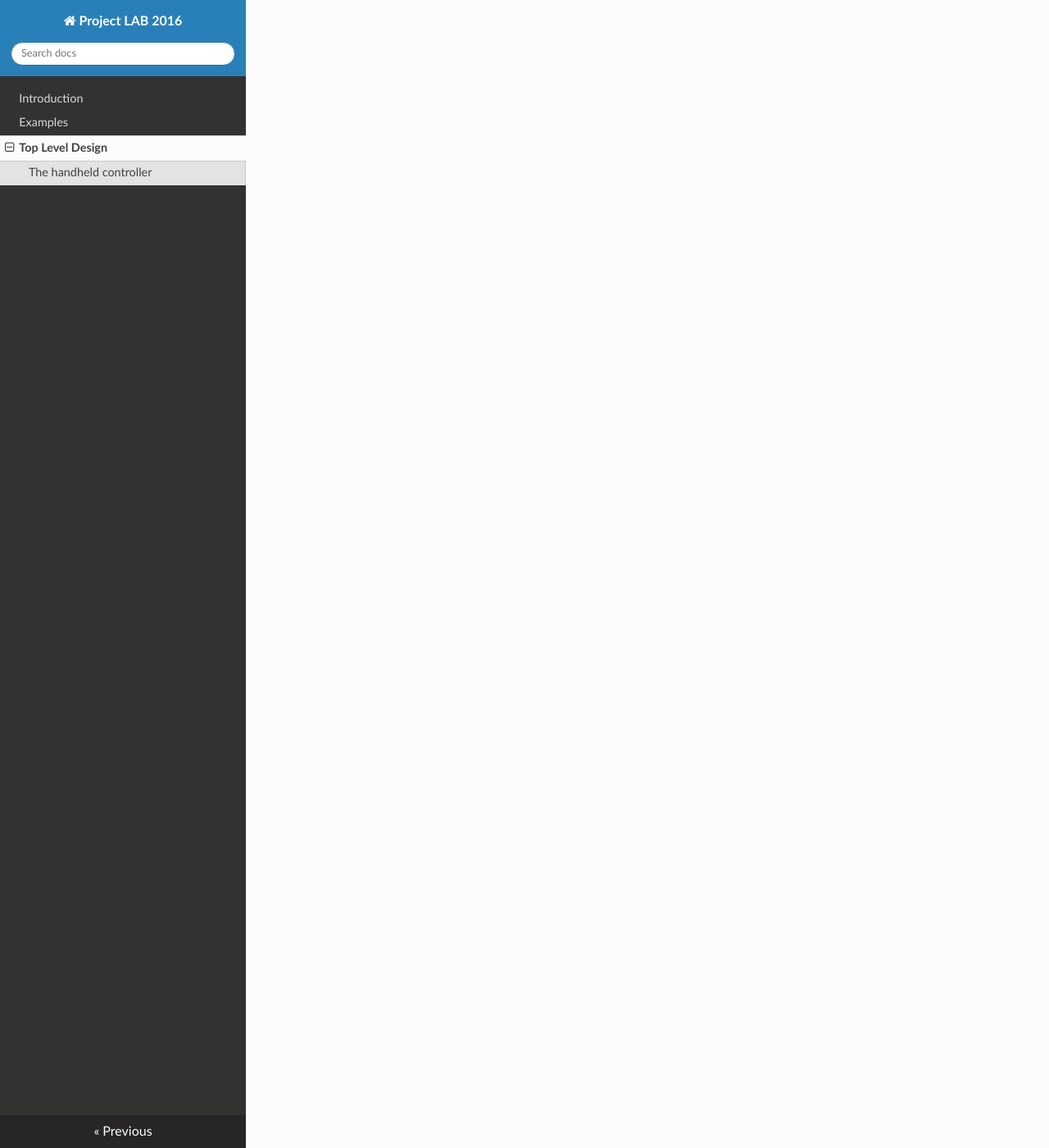
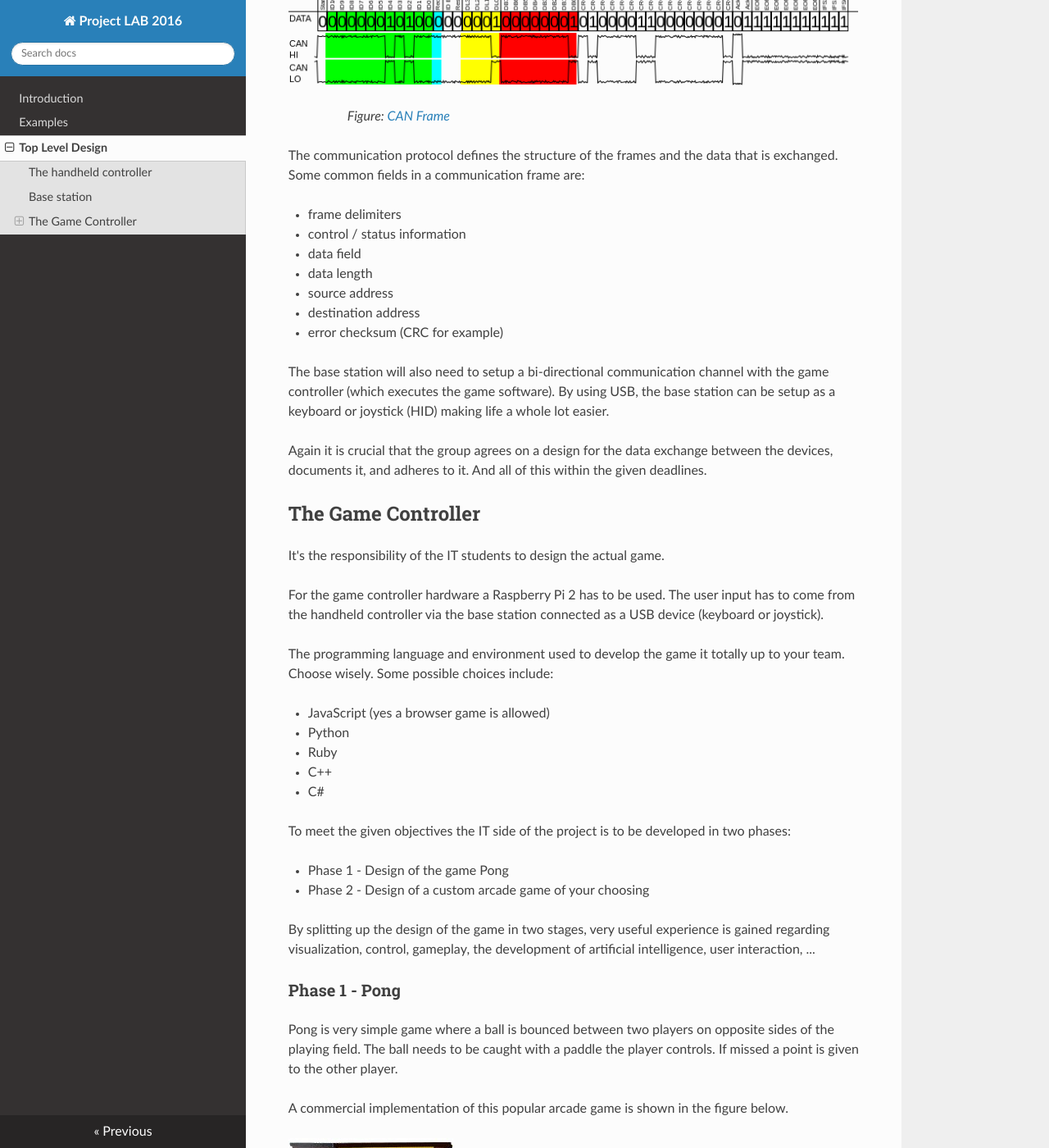
Before and after one commit to BioBoost/project_lab_2016, an MkDocs documentation site: the page built from docs/top_level_design.md, in a window 1280 px wide and 1400 px high, scrolled down 4966 px. Shown: the whole window at 82% size. Built offline with MkDocs 1.6.1, drawn with Linux system fonts in a browser that asks for light colours; nearby versions of some CDN libraries; old or Windows-style settings are respelled for this version of MkDocs; some of the changed text lies outside the part shown.

Commit message:
Fix some typos and add last part to top level design on the three different components

```diff
--- a/docs/top_level_design.md
+++ b/docs/top_level_design.md
@@ -15,10 +15,9 @@ Basically the design can be split into three major components as shown in the im
 ![Top Level Design Components](img/top_level_design.jpg)
 >>> *Figure: [Top Level Design Components](img/top_level_design.jpg)*
 
-
 ## The handheld controller
 
-It's the responsibility of the electronics students to design the hardwar and firmware of the handheld controller. Ofcourse this does not mean that the IT student cannot give a hand or give some advice on for example the design strategy of the firmware.
+It's the responsibility of the electronics students to design the hardware and firmware of the handheld controller. Of course this does not mean that the IT students cannot give a hand or give some advice on the design strategy of the firmware.
 
 The PCB should be custom designed and not based on an existing design or put together using breakout boards. The prototype however can be put together using applications and prototyping boards.
 
@@ -28,7 +27,6 @@ While a first prototype should be your first concern, you also need to work towa
 >>> *Figure: [Inside of Handheld Controller](img/handheld_controller_open.png)*
 
 As a microcontroller you can use an mBed, however this is not mandatory. You are however obligated to use XBee for the wireless communication between the base station and the handheld controller.
-
 
 Necessary characteristics of the handheld controller include:
 
@@ -62,7 +60,94 @@ The quality of your handheld controller can be increased by adding optional hard
 * a configuration memory (EEPROM)
 * a real time clock
 
-The only limitation is your creativity (and time ofcourse). Feel free to add your own custom options.
+The only limitation is your creativity (and time of course). Feel free to add your own custom options.
 
 ![Handheld Controller](img/handheld_controller.jpg)
 >>> *Figure: [Handheld Controller](img/handheld_controller.jpg)*
+
+## Base station
+
+It's the responsibility of the electronics students to design the hardware and firmware of the base station. Of course this does not mean that the IT students cannot give a hand or give some advice on the design strategy of the firmware.
+
+To speed up the (hardware) design of the base station, an mBed with application board, as shown in the figure below, can be used.
+
+More information on the mBed can be found at [mBed](http://mbed.org). Also check out [mBed application board](https://developer.mbed.org/cookbook/mbed-application-board).
+
+![mBed Application Board with XBee module](img/mbed.jpg)
+>>> *Figure: [mBed Application Board with XBee module](img/mbed.jpg)*
+
+Minimal functionality of the base station includes:
+
+* wireless communication with the handheld controller
+* communication with the game controller
+* communication management (communication protocol for wireless channel)
+* should connect to game controller as a keyboard or joystick (HID USB)
+
+The base station is primarily responsible for the wireless communication with the handheld controller. Of course the information should be exchanged with the game controller.
+
+A decent protocol will need to be engineered and implemented. All handheld controller use XBee as a communication channel configured in broadcast mode. This means your base station will also receive the XBee messages of the other team and addressing your devices will be an issue. As a practical example you can take a look at the structure of Ethernet frames and CAN frames, both of which are depicted below.
+
+![Ethernet Frame](img/ethernet_frame.gif)
+>>> *Figure: [Ethernet Frame](img/ethernet_frame.gif)*
+
+![CAN Frame](img/can_frame.png)
+>>> *Figure: [CAN Frame](img/can_frame.png)*
+
+The communication protocol defines the structure of the frames and the data that is exchanged. Some common fields in a communication frame are:
+
+* frame delimiters
+* control / status information
+* data field
+* data length
+* source address
+* destination address
+* error checksum (CRC for example)
+
+The base station will also need to setup a bi-directional communication channel with the game controller (which executes the game software). By using USB, the base station can be setup as a keyboard or joystick (HID) making life a whole lot easier.
+
+Again it is crucial that the group agrees on a design for the data exchange between the devices, documents it, and adheres to it. And all of this within the given deadlines.
+
+## The Game Controller
+
+It's the responsibility of the IT students to design the actual game.
+
+For the game controller hardware a Raspberry Pi 2 has to be used. The user input has to come from the handheld controller via the base station connected as a USB device (keyboard or joystick).
+
+The programming language and environment used to develop the game it totally up to your team. Choose wisely. Some possible choices include:
+
+* JavaScript (yes a browser game is allowed)
+* Python
+* Ruby
+* C++
+* C#
+
+To meet the given objectives the IT side of the project is to be developed in two phases:
+
+* Phase 1 - Design of the game Pong
+* Phase 2 - Design of a custom arcade game of your choosing
+
+By splitting up the design of the game in two stages, very useful experience is gained regarding visualization, control, gameplay, the development of artificial intelligence, user interaction, ...
+
+### Phase 1 - Pong
+
+Pong is very simple game where a ball is bounced between two players on opposite sides of the playing field. The ball needs to be caught with a paddle the player controls. If missed a point is given to the other player.
+
+A commercial implementation of this popular arcade game is shown in the figure below.
+
+![Pong Arcade Game](img/pong_arcade_game.jpg)
+>>> *Figure: [Pong Arcade Game](img/pong_arcade_game.jpg)*
+
+The successful realization of such a simple game requires some clear milestones and thoughtful planning regarding:
+
+* visualization (ball, paddles, score, ...)
+* user controls
+* game behavior and rules
+* user feedback
+
+Also make sure to test this on the Raspberry Pi 2. You can use a development machine different from the Pi but frequent test with the embedded system should be conducted. Not all software that runs on a host machine will run on the Raspberry Pi or even compile for that matter.
+
+### Phase 2 - Custom Arcade Game
+
+In this stage of the design you should apply the lessons learned from the first stage and not make the same mistakes anymore.
+
+When deciding which type of game to develop you should choose a game that everyone believes in. All group members should stand behind the choice. This leads to a higher success rate and will also motivate everyone to take it that extra step further.
```
Also changed, not shown: other parts of docs/top_level_design.md (+2 -2 lines), docs/examples.md (+7 -7 lines), docs/index.md (+1 -1 lines).
